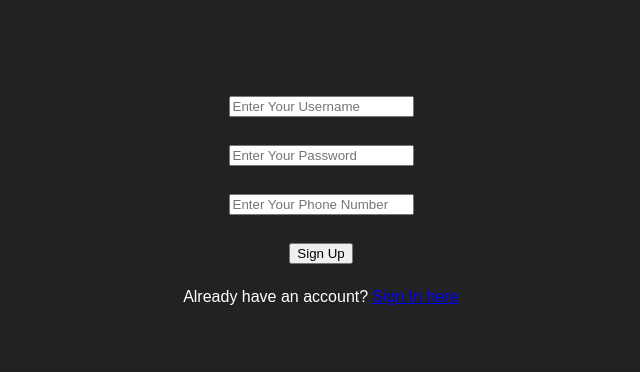
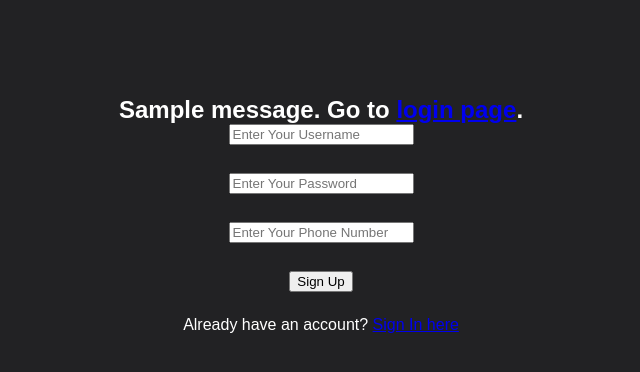
Before and after one commit to PioRomo/131-email-client, a Python web app: template 02_flask_with_file_structure/app/templates/register.html in a window 1280 px wide. Shown: the part 84-456 px from the top of the page, without its empty margins (319-959 px from the left). Run offline with Jinja, Linux system fonts and the light colour scheme; the template is opened without the code that fills it, so the values that code supplies are empty; one stand-in notice (Sample message) is shown; some web fonts are replaced.

Commit message:
Update register.html

```diff
--- a/02_flask_with_file_structure/app/templates/register.html
+++ b/02_flask_with_file_structure/app/templates/register.html
@@ -6,6 +6,14 @@
                 <h1 class="word">Register</h1>
              </div></br></br></br>
             <h2 class="word">
+
+                {% with messages = get_flashed_messages() %}
+                {% if messages %}
+                        <div class="notification is-danger">
+                        {{ messages[0] }}. Go to <a href="{{ url_for('auth.login') }}">login page</a>.
+                        </div>
+                 {% endif %}
+                 {% endwith %}
                 <form action="{{ url_for('register') }}" method="post">
                   <div class="msg">{{ msg }}</div>
                     <input id="username" name="username" type="text" placeholder="Enter Your Username" class="textbox"/></br></br>
```
